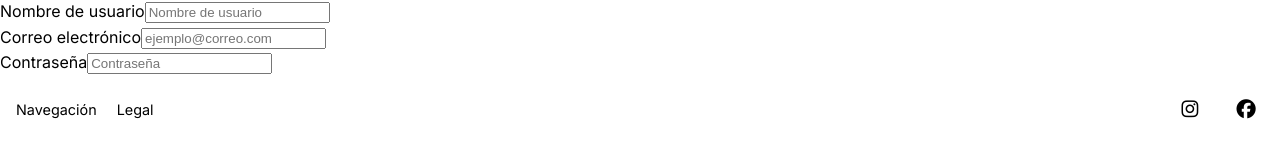
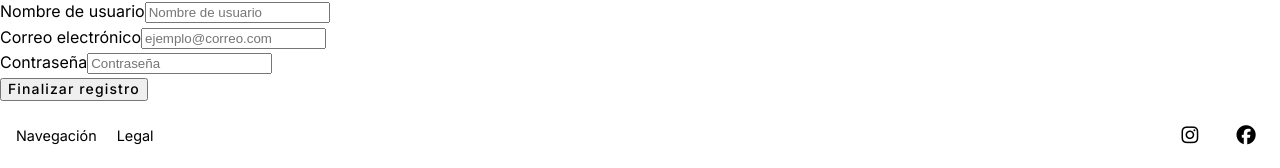
Before and after one commit to ramiromarcosmorales/muebleria-hermanos-jota, a React (Vite) app in the folder client/: page /registro in a window 1280 px wide. Shown: the part 127-295 px from the top of the page. Built offline with nearby package versions, Linux system fonts and the light colour scheme; no server answers.

Commit message:
feat(Registration.jsx): añadido botón de submit

```diff
--- a/client/src/pages/Registration.jsx
+++ b/client/src/pages/Registration.jsx
@@ -59,6 +59,8 @@ export default function Registration() {
             required
           ></input>
         </div>
+
+        <button type="submit">Finalizar registro</button>
       </form>
     </section>
   );
```
